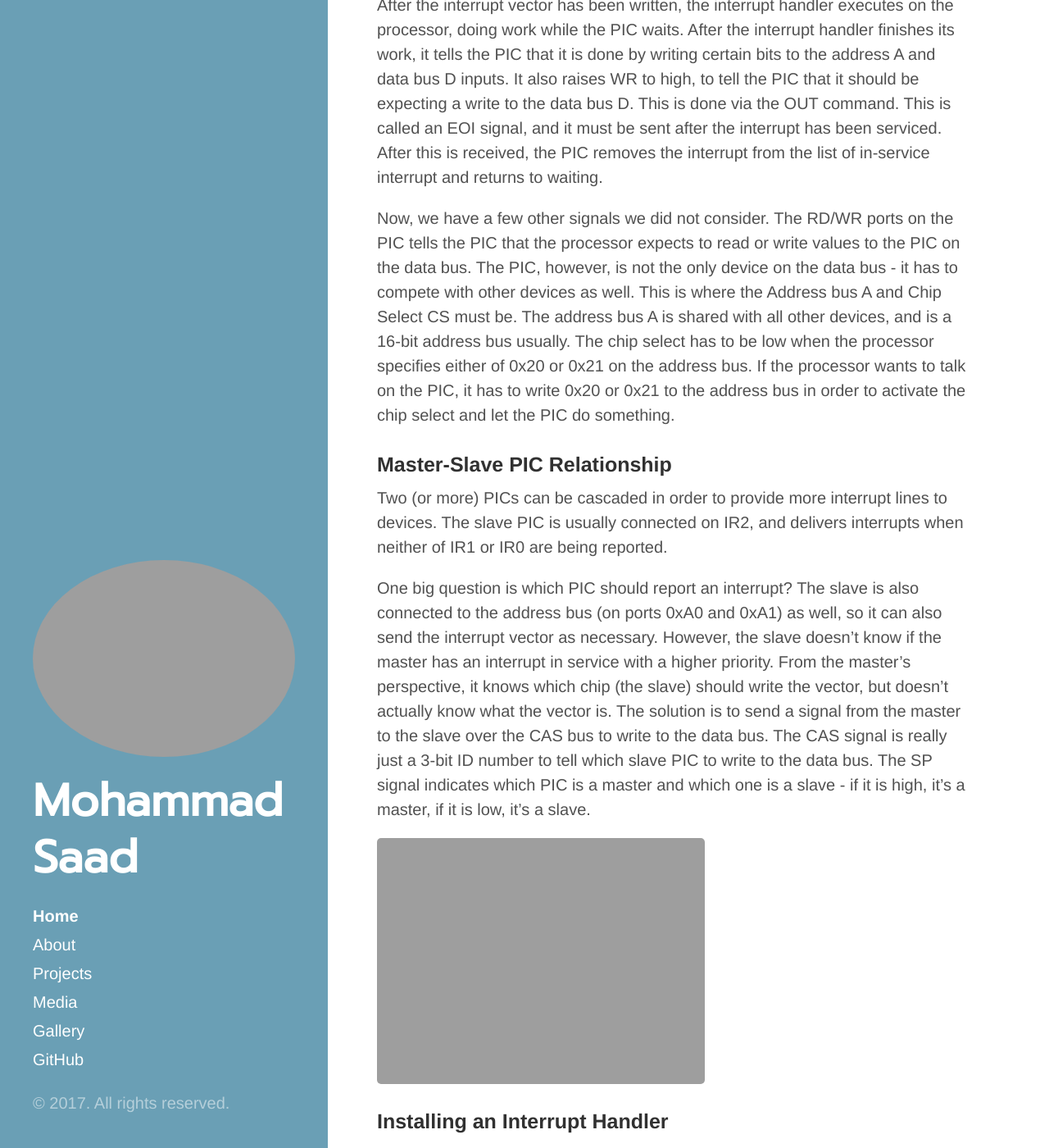
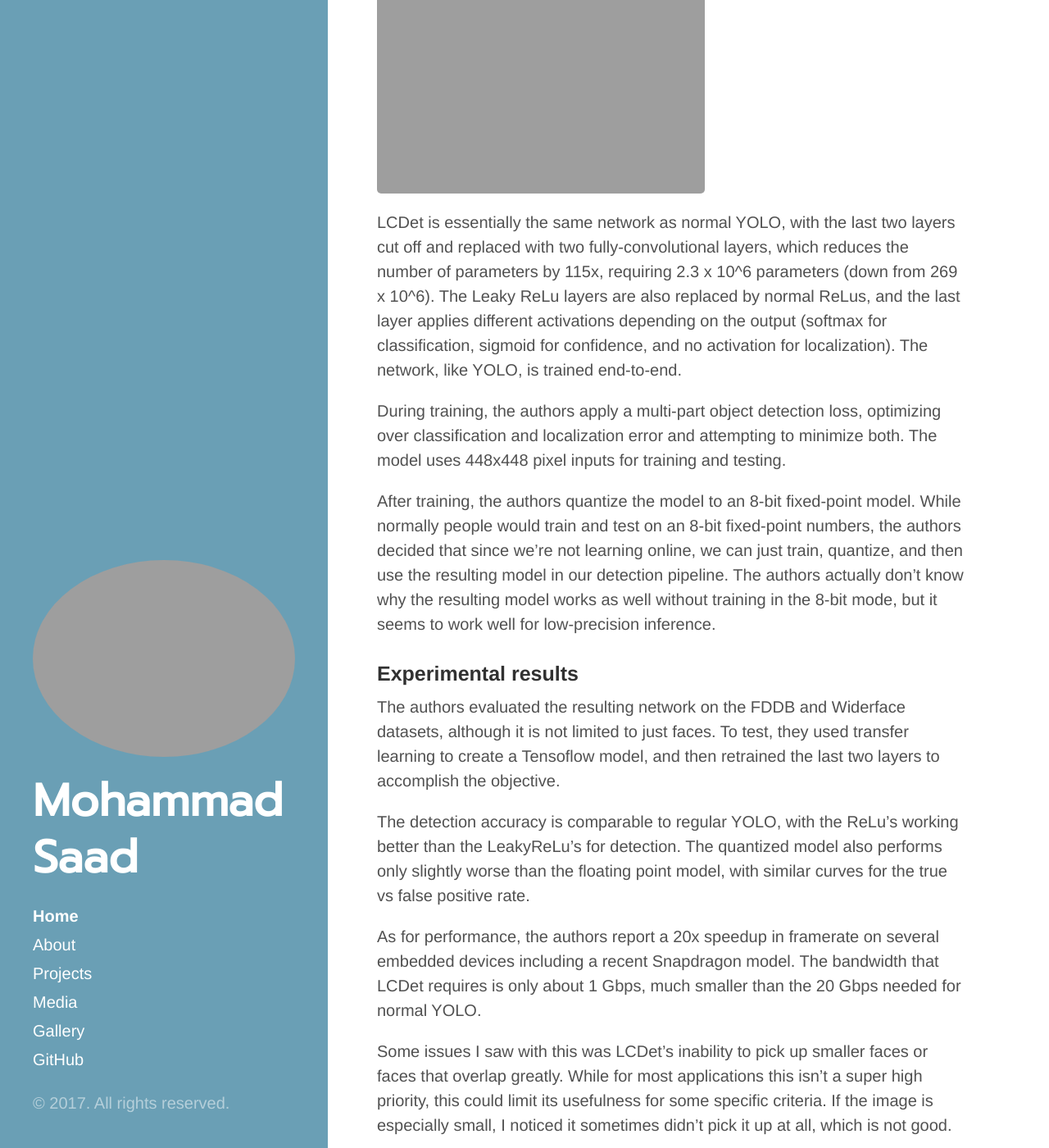
Before and after one commit to mohsaad/mohsaad.github.io, a Jekyll site: the page built from index.html, in a window 1280 px wide and 1400 px high, scrolled down 1157 px. Shown: the whole window at 82% size. Built offline with Jekyll 4.4.1, drawn with Linux system fonts in a browser that asks for light colours; formulas are drawn with MathJax 3; the list of posts is cut into pages by our own code; some of the changed text lies outside the part shown.

Commit message:
added another paper review

```diff
--- /dev/null
+++ b/_posts/2017-08-22-LCDet.md
@@ -0,0 +1,51 @@
+---
+layout: post
+title: Paper Review&#58; LCDet&#58; Low-Complexity Fully-Convolutional Neural Networks for Object Detection in Embedded Systems
+tags:
+- research
+- computer-vision
+- papers
+---
+
+
+Here's an interesting paper about reducing the memory and bandwidth of a deep neural network while still obtaining comparable accuracy. LCDet was presented this year at CVPR 2017. The paper can be found [here](https://vision.cornell.edu/se3/wp-content/uploads/2017/07/LCDet_CVPRW.pdf).
+
+### Introduction
+
+Deep learning currently isn't very applicable for a lot of low-power embedded applications. As someone who worked on several low-power applications, using deep learning often wasn't worth it - it was too slow and too memory-clogging for it to be useful. For a task like object detection, before ConvNets were a thing, people used Viola-Jones detectors [1], which worked decently, but often struggled with changes in lighting and scene. With the advent of convolutional networks, people started using deep learning for object detection, such as R-CNN [2], Faster R-CNN [3], and YOLO (You only look once) [4]. Real-time object detection has only been achieved recently, and with a high performance cost (2 Tesla K40s for YOLO). There would be a lot of demand for a system we could run on a mobile phone or an ARM processor.
+
+LCDet (Low-Complexity Detection) is a neural network based off of YOLO, but with the network size reduced by 3x as well as the memory usage reduced by 3-4x as compared to the original YOLO network. The authors discuss the network architecture, training, and ways they reduced the number of parameters as well as the total memory bandwidth. The authors then test their code using TensorFlow on several face detection datasets.
+
+### Network architecture
+
+![Img](http://mohsaad.com/imgs/lcdet.png)
+
+LCDet is essentially the same network as normal YOLO, with the last two layers cut off and replaced with two fully-convolutional layers, which reduces the number of parameters by 115x, requiring 2.3 x 10^6 parameters (down from 269 x 10^6). The Leaky ReLu layers are also replaced by normal ReLus, and the last layer applies different activations depending on the output (softmax for classification, sigmoid for confidence, and no activation for localization). The network, like YOLO, is trained end-to-end.
+
+During training, the authors apply a multi-part object detection loss, optimizing over classification and localization error and attempting to minimize both. The model uses 448x448 pixel inputs for training and testing.
+
+After training, the authors quantize the model to an 8-bit fixed-point model. While normally people would train and test on an 8-bit fixed-point numbers, the authors decided that since we're not learning online, we can just train, quantize, and then use the resulting model in our detection pipeline. The authors actually don't know why the resulting model works as well without training in the 8-bit mode, but it seems to work well for low-precision inference.
+
+### Experimental results
+
+The authors evaluated the resulting network on the FDDB and Widerface datasets, although it is not limited to just faces. To test, they used transfer learning to create a Tensoflow model, and then retrained the last two layers to accomplish the objective.
+
+The detection accuracy is comparable to regular YOLO, with the ReLu's working better than the LeakyReLu's for detection. The quantized model also performs only slightly worse than the floating point model, with similar curves for the true vs false positive rate.
+
+As for performance, the authors report a 20x speedup in framerate on several embedded devices including a recent Snapdragon model. The bandwidth that LCDet requires is only about 1 Gbps, much smaller than the 20 Gbps needed for normal YOLO.
+
+Some issues I saw with this was LCDet's inability to pick up smaller faces or faces that overlap greatly. While for most applications this isn't a super high priority, this could limit its usefulness for some specific criteria. If the image is especially small, I noticed it sometimes didn't pick it up at all, which is not good.
+
+### Conclusion
+
+Overall, though, LCDet seems to work pretty well at reducing the model size and compressing it down. It has its issues with smaller objects, but for a general purpose model it seems to do alright.
+
+### References
+
+[1]&#58; Viola, Paul, and Michael J. Jones. "Robust real-time face detection." International journal of computer vision 57.2 (2004): 137-154.
+
+[2]&#58; Girshick, Ross, et al. "Rich feature hierarchies for accurate object detection and semantic segmentation." Proceedings of the IEEE conference on computer vision and pattern recognition. 2014.
+
+[3]&#58; Ren, Shaoqing, et al. "Faster R-CNN: Towards real-time object detection with region proposal networks." Advances in neural information processing systems. 2015.
+
+[4]&#58; Redmon, Joseph, et al. "You only look once: Unified, real-time object detection." Proceedings of the IEEE Conference on Computer Vision and Pattern Recognition. 2016.
--- a/projects.md
+++ b/projects.md
@@ -11,6 +11,7 @@
 ## Paper Reviews
 * [End-to-End Learning for Self-Driving Cars](http://mohsaad.com/2017/06/18/End-To-End/)
 * [Towards Geometric Deep SLAM](http://mohsaad.com/2017/07/27/Paper-Review-Deep-SLAM/)
+* [LCDet&#58; Low-Complexity Fully-Convolutional Neural Networks for Object Detection in Embedded Systems](http://mohsaad.com/2017/08/22/LCDet/)
 
 ## Undergradute
 
```
